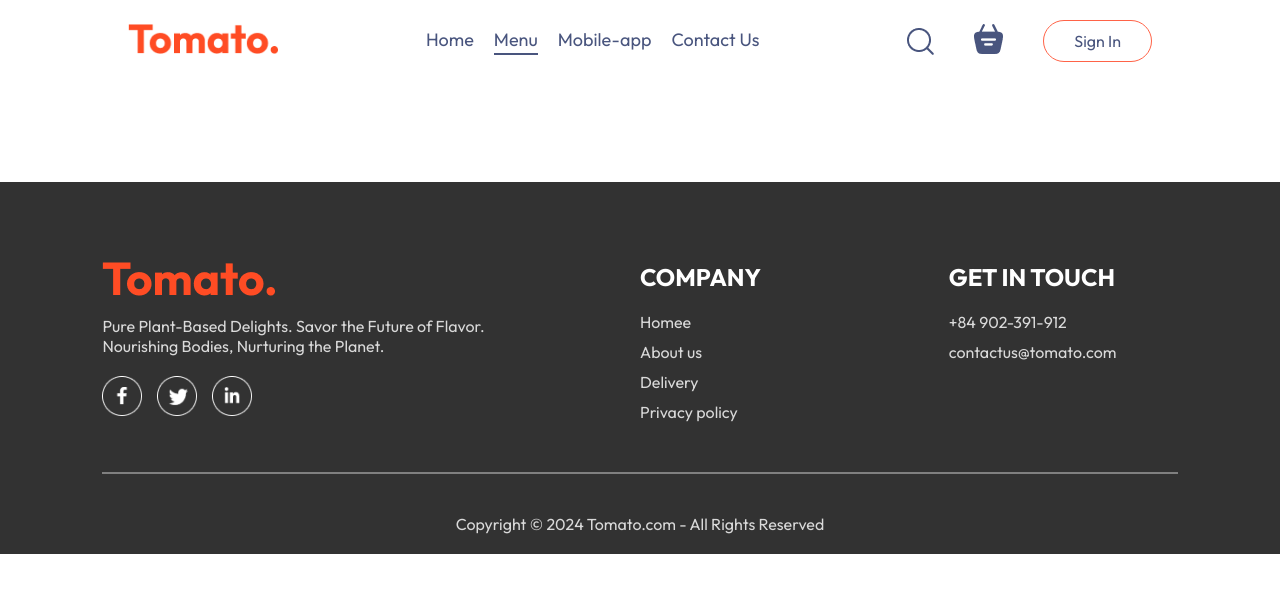
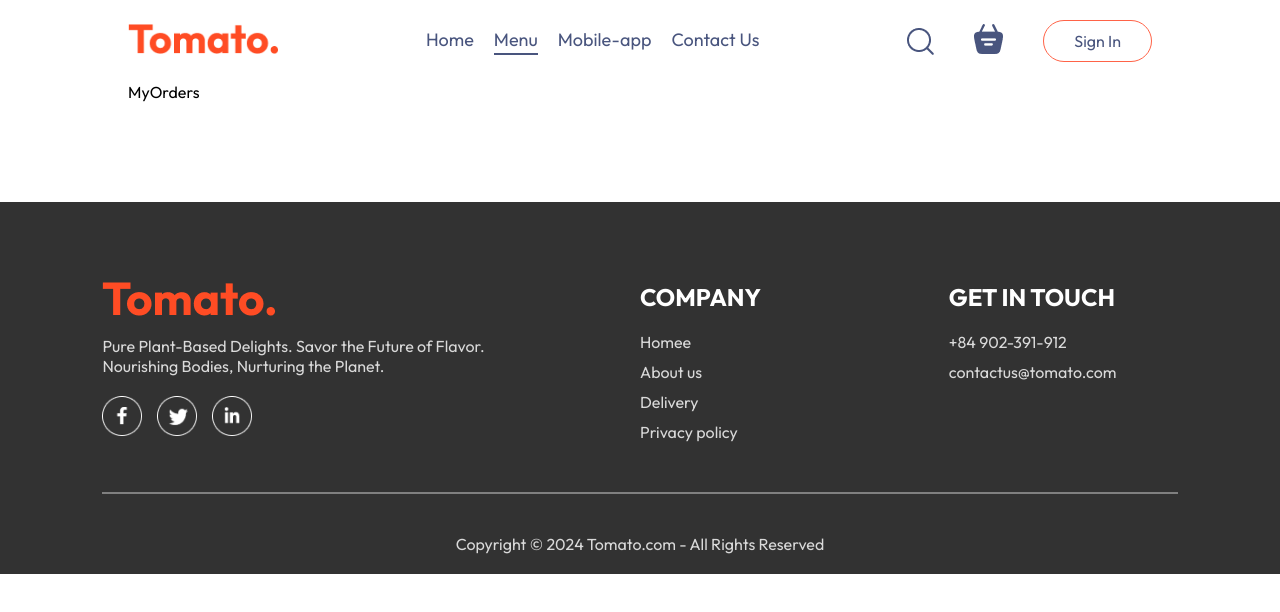
Before and after one commit to ItsChiAnh/Food-Delivery-FE, a React (Vite) app in the folder food-frontend/: page /myorders in a window 1280 px wide. Shown: the top 612 px of the page. Built offline with nearby package versions, Linux system fonts and the light colour scheme.

Commit message:
them phan userOrders

```diff
--- a/food-frontend/src/App.jsx
+++ b/food-frontend/src/App.jsx
@@ -6,6 +6,7 @@
 import PlaceOrder from "./pages/PlaceOrder/PlaceOrder";
 import Footer from "./components/Footer/Footer";
 import LoginPopup from "./components/LoginPopup/LoginPopup";
+import MyOrders from "./pages/MyOrders/MyOrders";
 
 function App() {
   const [showLogin, setShowLogin] = useState(false);
@@ -19,6 +20,7 @@
           <Route path="/" element={<Home />} />
           <Route path="/cart" element={<Cart />} />
           <Route path="/order" element={<PlaceOrder />} />
+          <Route path="/myorders" element={<MyOrders />} />
         </Routes>
       </div>
       <Footer />
--- /dev/null
+++ b/food-frontend/src/pages/MyOrders/MyOrders.jsx
@@ -0,0 +1,9 @@
+import React from 'react'
+import './MyOrders.css';
+const MyOrders = () => {
+  return (
+    <div>MyOrders</div>
+  )
+}
+
+export default MyOrders
```
Also changed, not shown: food-frontend/src/pages/MyOrders/MyOrders.css (added).
